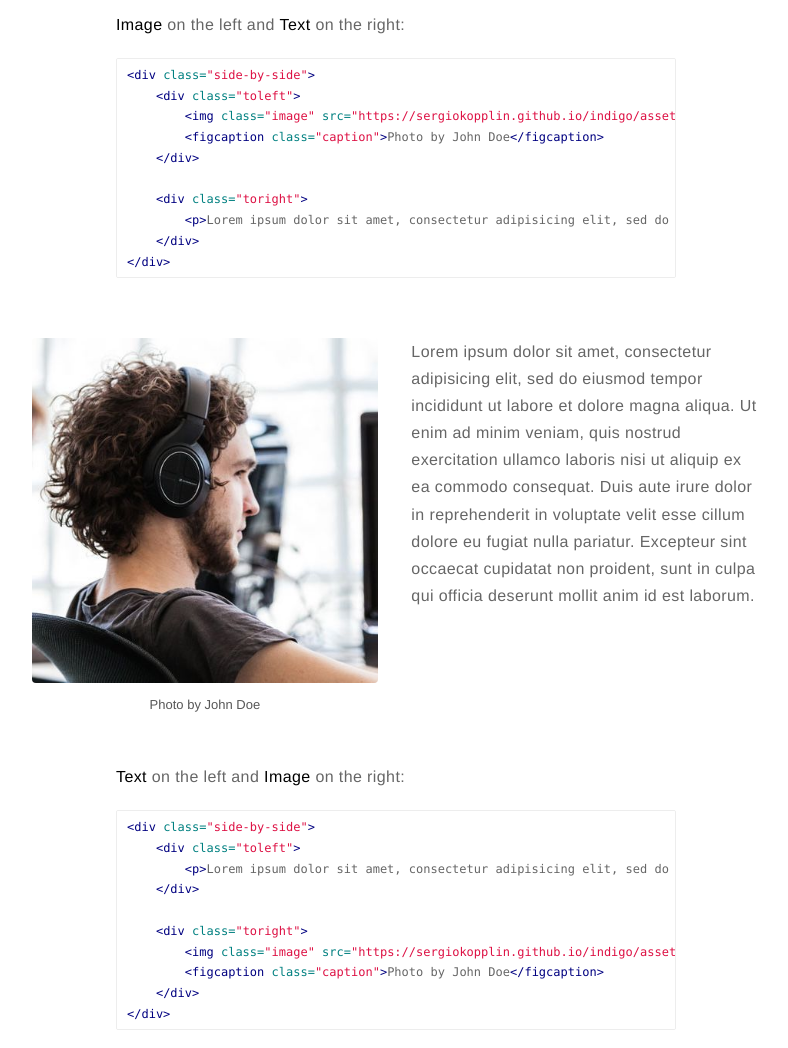
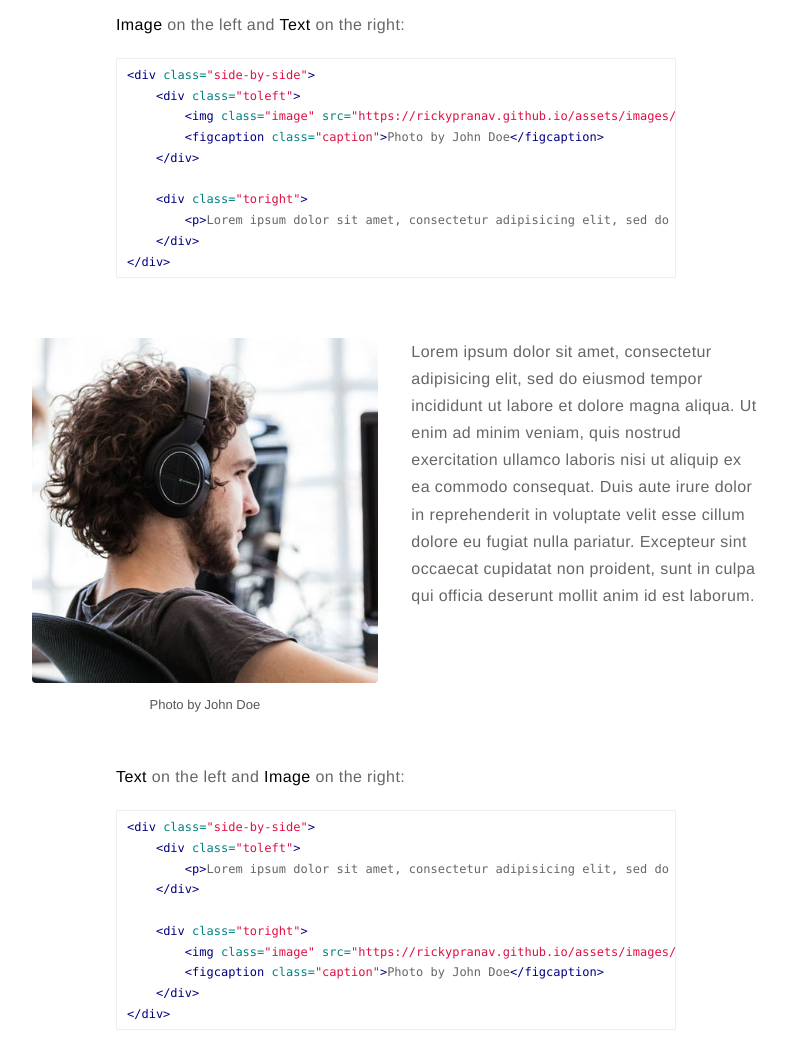
Before and after one commit to RickyPranav/RickyPranav.github.io, a Jekyll site: the page built from _posts/2015-02-24-markdown-extra-components.markdown, in a window 1280 px wide and 1400 px high, scrolled down 1070 px. Shown: the part 151-1199 px from the top of the window, without its empty margins (244-1032 px from the left). Built offline with Jekyll 4.4.1, drawn with Linux system fonts in a browser that asks for light colours; nearby versions of some CDN libraries; comment, search, counter and statistics services are not loaded; part of the change alters nothing that is shown.

Commit message:
Update _config.yml

```diff
--- a/_config.yml
+++ b/_config.yml
@@ -20,7 +20,7 @@ resume: true
 resume-external: true
 resume-url: https://google.com/?q=my+resume
 
-url: https://sergiokopplin.github.io/indigo
+url: https://rickypranav.github.io
 # your url: https://USERNAME.github.io
 
 permalink: /:title/
```
